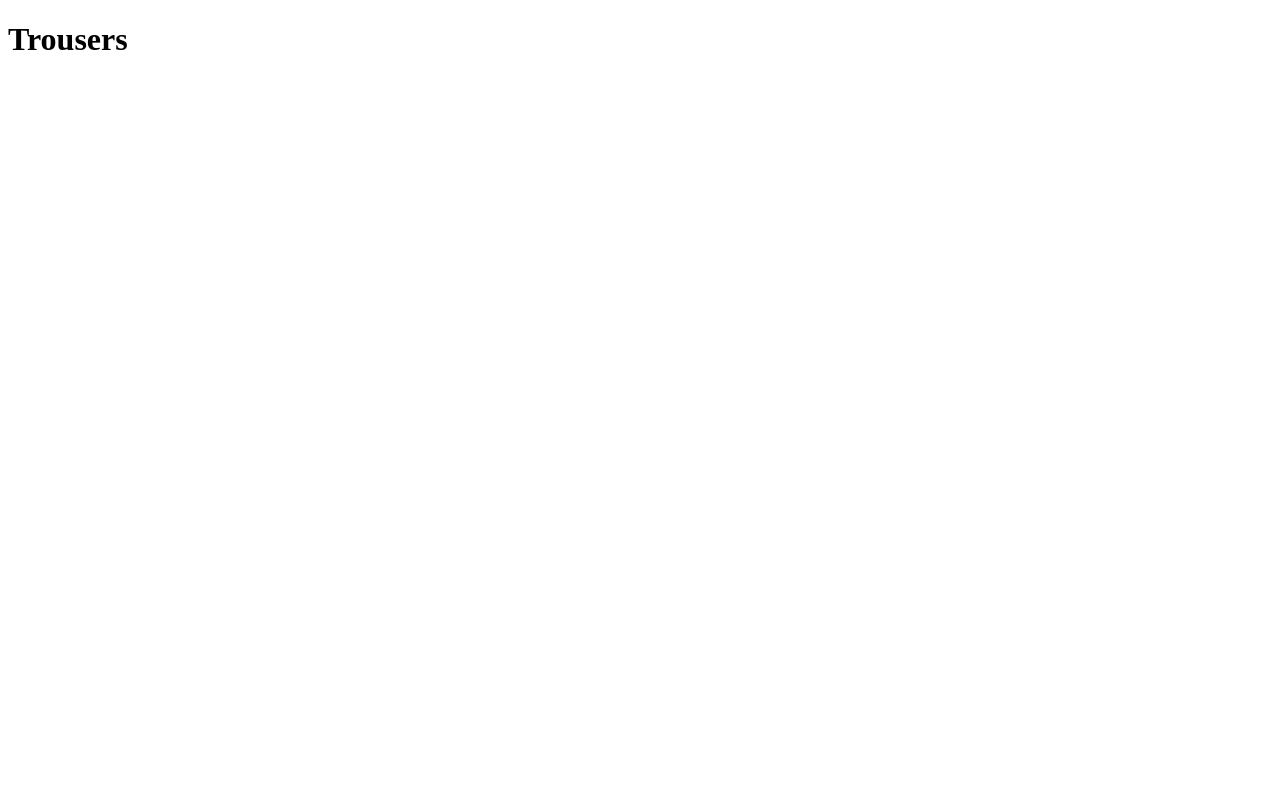
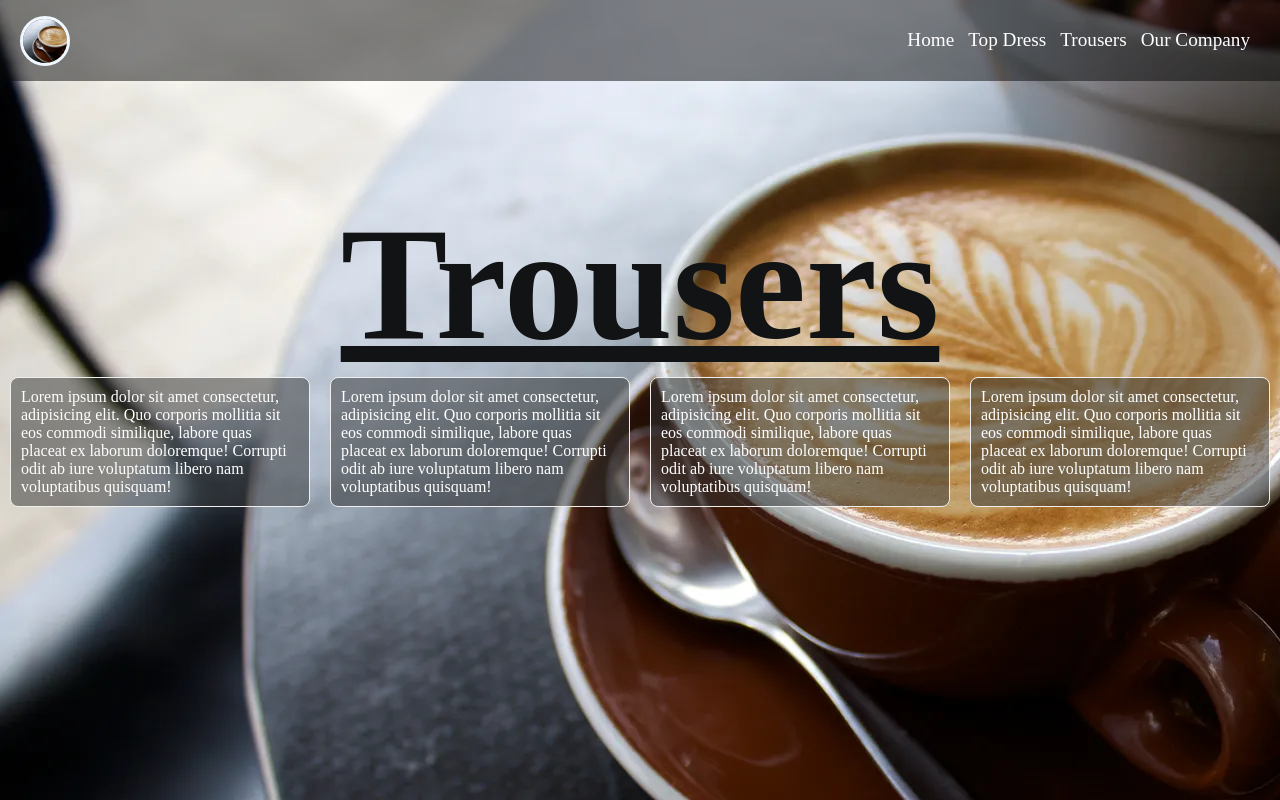
Before and after one commit to ownupalways/Champions, a plain HTML site: page trousers.html in a window 1280 px wide. Drawn offline with Linux system fonts and the light colour scheme.

Commit message:
Added new image to my topdress file and section and article elements

```diff
--- a/style.css
+++ b/style.css
@@ -5,11 +5,16 @@
     user-select: none;
 }
 
-body {
+.landPage {
     background-image: url('images/coffee.webp');
     background-repeat: no-repeat;
 }
 
+.topDressPage {
+    background-image: url('images/topdress.jpg');
+    background-repeat: no-repeat;
+    background-size: cover;
+}
 h1 {
     width: fit-content;
     font-size: 10em;
@@ -32,7 +37,6 @@ header {
 }
 
 header nav {
-    /* line-height: 80px; */
     display: flex;
     justify-content: space-between;
     align-items: center;
@@ -69,3 +73,29 @@ header nav ul li a {
     text-decoration:none;
     font-size: 1.2em;
 }
+
+
+/* TROUSERS PAGE DOCUMENTS */
+.trousers_info {
+    width: 400px;
+    border: 1px solid black;
+    /* padding: 80px 20px 30px 40px; */  /*80px represents Top, 20px represent Right, 30px represent Bottom, while 40px represents Left*/
+
+    /* padding: 10px; */ /*10px here represents the four sides*/
+
+    padding: 10px 50px;/* 10px represents top and bottom while 50px left and right*/
+}
+
+.articleContainer {
+    display: flex;
+    margin-block-end: 20px;
+}
+.trousers_info {
+    width: 300px;
+    border: 1px solid rgb(241, 238, 238);
+    color: white;
+    padding: 10px;
+    margin:0 auto;
+    border-radius: 8px;
+    background-color: rgba(49, 50, 51, 0.5);
+}
--- a/trousers.html
+++ b/trousers.html
@@ -4,8 +4,46 @@
     <meta charset="UTF-8">
     <meta name="viewport" content="width=device-width, initial-scale=1.0">
     <title>Trouser</title>
+    <link rel="stylesheet" href="style.css">
 </head>
-<body>
+<body class="landPage">
+    <header>
+        <nav>
+            <section>
+                <img src="images/logo.webp" alt="">
+            </section>
+            <ul>
+                <li>
+                    <a href="index.html">Home</a>
+                </li>
+                <li>
+                    <a href="topdress.html">Top Dress</a>
+                </li>
+                <li>
+                    <a href="trousers.html">Trousers</a>
+                </li>
+                <li>
+                    <a href="company.html">Our Company</a>
+                </li>
+            </ul>
+        </nav>
+    </header>
+
     <h1>Trousers</h1>
+
+   <section class="articleContainer">
+     <article class="trousers_info">
+        Lorem ipsum dolor sit amet consectetur, adipisicing elit. Quo corporis mollitia sit eos commodi similique, labore quas placeat ex laborum doloremque! Corrupti odit ab iure voluptatum libero nam voluptatibus quisquam!
+    </article>
+     <article class="trousers_info">
+        Lorem ipsum dolor sit amet consectetur, adipisicing elit. Quo corporis mollitia sit eos commodi similique, labore quas placeat ex laborum doloremque! Corrupti odit ab iure voluptatum libero nam voluptatibus quisquam!
+    </article>
+     <article class="trousers_info">
+        Lorem ipsum dolor sit amet consectetur, adipisicing elit. Quo corporis mollitia sit eos commodi similique, labore quas placeat ex laborum doloremque! Corrupti odit ab iure voluptatum libero nam voluptatibus quisquam!
+    </article>
+     <article class="trousers_info">
+        Lorem ipsum dolor sit amet consectetur, adipisicing elit. Quo corporis mollitia sit eos commodi similique, labore quas placeat ex laborum doloremque! Corrupti odit ab iure voluptatum libero nam voluptatibus quisquam!
+    </article>
+   </section>
 </body>
 </html>
```
Also changed, not shown: company.html (+23 -0 lines), index.html (+1 -1 lines), topdress.html (+24 -1 lines), images/topdress.jpg (added).
